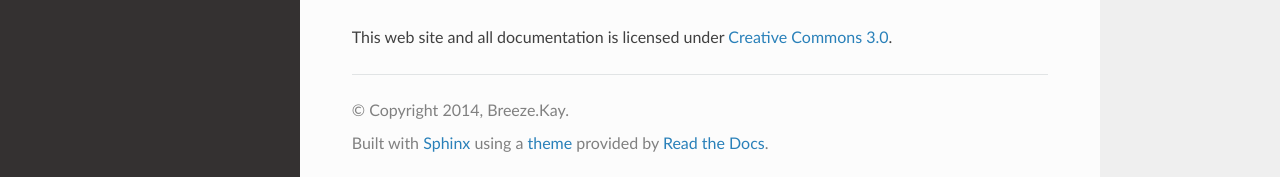
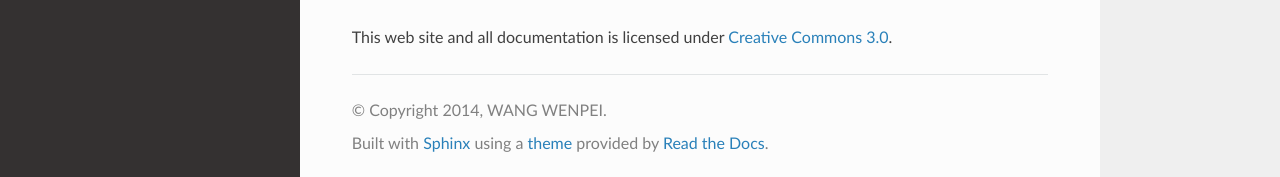
Before and after one commit to 9nix00/cliez, a Sphinx documentation site: the page built from docs/index.rst, in a window 1280 px wide and 900 px high, scrolled down 938 px. Shown: the part 720-897 px from the top of the window. Built offline with Sphinx 7.4.7 and the Read the Docs theme 2.0.0, drawn with Linux system fonts in a browser that asks for light colours.

Commit message:
update author name

```diff
--- a/docs/conf.py
+++ b/docs/conf.py
@@ -52,7 +52,7 @@
 
 # General information about the project.
 project = u'Cliez'
-copyright = u'2014, Breeze.Kay'
+copyright = u'2014, WANG WENPEI'
 
 # The version info for the project you're documenting, acts as replacement for
 # |version| and |release|, also used in various other places throughout the
@@ -205,7 +205,7 @@
 #  author, documentclass [howto, manual, or own class]).
 latex_documents = [
   ('index', 'Cliez.tex', u'Cliez Documentation',
-   u'Breeze.Kay', 'manual'),
+   u'WANG WENPEI', 'manual'),
 ]
 
 # The name of an image file (relative to this directory) to place at the top of
@@ -235,7 +235,7 @@
 # (source start file, name, description, authors, manual section).
 man_pages = [
     ('index', 'cliez', u'Cliez Documentation',
-     [u'Breeze.Kay'], 1)
+     [u'WANG WENPEI'], 1)
 ]
 
 # If true, show URL addresses after external links.
@@ -249,7 +249,7 @@
 #  dir menu entry, description, category)
 texinfo_documents = [
   ('index', 'Cliez', u'Cliez Documentation',
-   u'Breeze.Kay', 'Cliez', 'One line description of project.',
+   u'WANG WENPEI', 'Cliez', 'One line description of project.',
    'Miscellaneous'),
 ]
 
--- a/setup.py
+++ b/setup.py
@@ -8,7 +8,7 @@
     url='https://github.com/kbonez/cliez',
     download_url = 'https://github.com/kbonez/cliez/tarball/master',
     license='http://opensource.org/licenses/MIT',
-    author='Breeze.Kay',
+    author='WANG WENPEI',
     author_email='wangwenpei@kbonez.com',
     description='libs for develop cli program',
     keywords='cli,ez'
```
